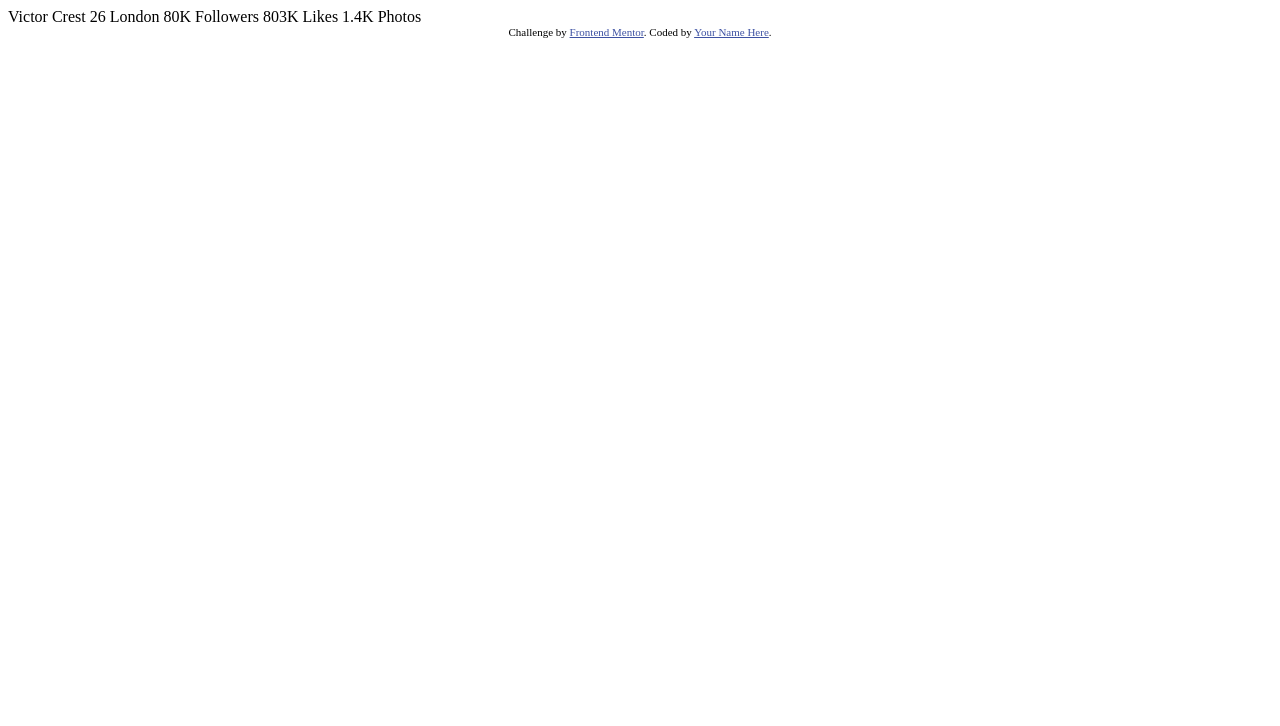
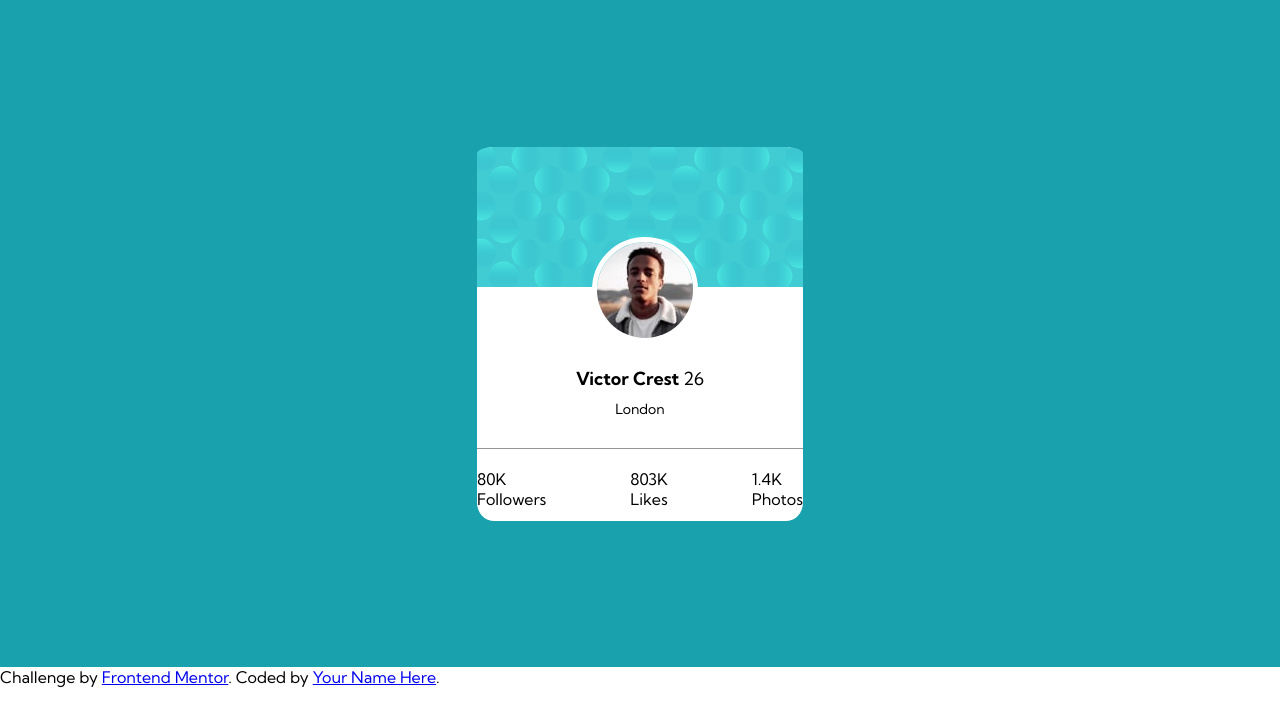
Before and after one commit to kmlson/profile_card_component, a website: page index.html in a window 1280 px wide. Drawn offline with Linux system fonts and the light colour scheme.

Commit message:
basic style created

```diff
--- a/index.html
+++ b/index.html
@@ -9,25 +9,40 @@
   <title>Frontend Mentor | Profile card component</title>
 
   <!-- Feel free to remove these styles or customise in your own stylesheet 👍 -->
-  <style>
-    .attribution { font-size: 11px; text-align: center; }
-    .attribution a { color: hsl(228, 45%, 44%); }
-  </style>
+ <link rel="stylesheet" href="css/main.css">
 </head>
 <body>
+ <div class="container">
+  <div class="card">
+    <div class="header"></div>
+    <img src="images/image-victor.jpg" class="image" alt="victor">
+    <div class="details">
+      <div class="name">Victor Crest</div>
+      <div class="age">26</div>
+      <div class="location">London</div>
+    </div>
+    <div class="line"></div>
+    <div class="footer">
+      <div class="fallowers">
+        <div class="quantity"> 80K</div>
+        <div class="desc">Followers</div>
+      </div>
 
-  Victor Crest
-  26
-  London
+      <div class="likes">
+        <div class="quantity">803K</div>
+        <div class="desc">Likes</div>
 
-  80K
-  Followers
+      </div>
 
-  803K
-  Likes
+      <div class="photos">
+        <div class="quantity"> 1.4K</div>
+        <div class="desc">Photos</div>
 
-  1.4K
-  Photos
+      </div>
+   </div>
+  </div>
+ </div>
+
   <div class="attribution">
     Challenge by <a href="https://www.frontendmentor.io?ref=challenge" target="_blank">Frontend Mentor</a>.
     Coded by <a href="#">Your Name Here</a>.
--- a/package.json
+++ b/package.json
@@ -4,7 +4,7 @@
   "description": "",
   "main": "index.html",
   "scripts": {
-    "sass": "sass --no-source-map --watch src/sass:src/css"
+    "sass": "sass --no-source-map --watch sass:css"
   },
   "author": "kmlson",
   "license": "MIT",
--- /dev/null
+++ b/sass/base/_colors.scss
@@ -0,0 +1,4 @@
+$DarkCyan: hsl(185, 75%, 39%);
+$VeryDarkBlue: hsl(229, 23%, 23%);
+$DarkGrayBlue: hsl(227, 10%, 46%);
+$DarkGray: hsl(0, 0%, 59%);
--- /dev/null
+++ b/sass/base/_reset.scss
@@ -0,0 +1,11 @@
+
+@import url('https://fonts.googleapis.com/css2?family=Kumbh+Sans:wght@400;700&display=swap');
+* {
+    box-sizing: border-box;
+    margin: 0;
+    padding: 0;
+}
+
+body {
+    font-family: 'Kumbh Sans', sans-serif;
+}
--- /dev/null
+++ b/sass/base/_variables.scss
@@ -0,0 +1,11 @@
+$mobileWidth:375px;
+$mobileHeight:667px;
+
+$desktopWidth:1440px;
+$desktopHeight:720px;
+
+$card_desktopWidth:350px;
+$card_desktopHeight:374px;
+
+$card_mobileWidth:326px;
+$card_mobileHeight:374px;
--- /dev/null
+++ b/sass/componets/_card.scss
@@ -0,0 +1,75 @@
+.container {
+
+    height:$mobileHeight;
+    display: flex;
+    justify-content: center;
+    align-items: center;
+    background-color: $DarkCyan;
+
+}
+
+
+
+.card {
+    width: $card_mobileWidth;
+    height: $card_mobileHeight;
+    border-radius: 5%;
+    background-color: white;
+    position: relative;
+
+}
+
+.image {
+
+    position: relative;
+    top:-50px;
+    left: 115px;
+    z-index: 100;
+    border: 5px solid white;
+    border-radius: 50%;
+
+}
+
+.header {
+        background-image: url("/images/bg-pattern-card.svg");
+        width: 326px;
+        height: 140px;
+        border-top-left-radius: 5%;
+        border-top-right-radius: 5%;
+}
+
+.details {
+    text-align: center;
+    position: relative;
+    top:-30px;
+    div:not(:last-child) {
+        display: inline;
+    }
+    .name {
+      font-size: 18px;
+      font-weight: 700;
+    }
+    .age {
+        font-size: 18px;
+        font-weight: 400;
+    }
+    .location {
+        padding-top: 10px;
+        font-size: 14px;
+        font-weight: 400;
+    }
+
+}
+
+.line {
+    border-top: 0.2px solid $DarkGray;
+    margin-bottom: 20px;
+
+}
+
+.footer {
+    display: flex;
+    justify-content: space-between;
+
+
+}
--- /dev/null
+++ b/sass/main.scss
@@ -0,0 +1,4 @@
+@import "base/variables";
+@import "base/colors";
+@import "base/reset";
+@import "componets/card";
```
Also changed, not shown: css/main.css (added).
